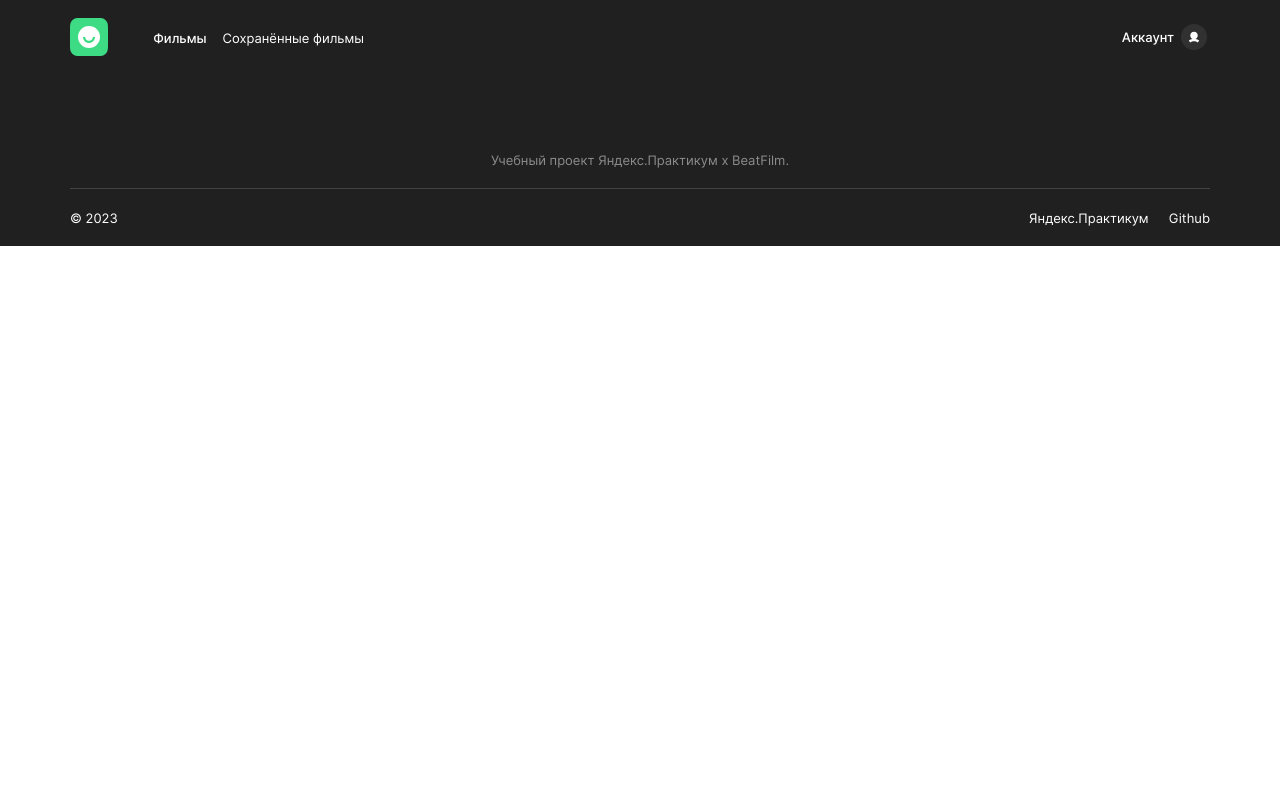
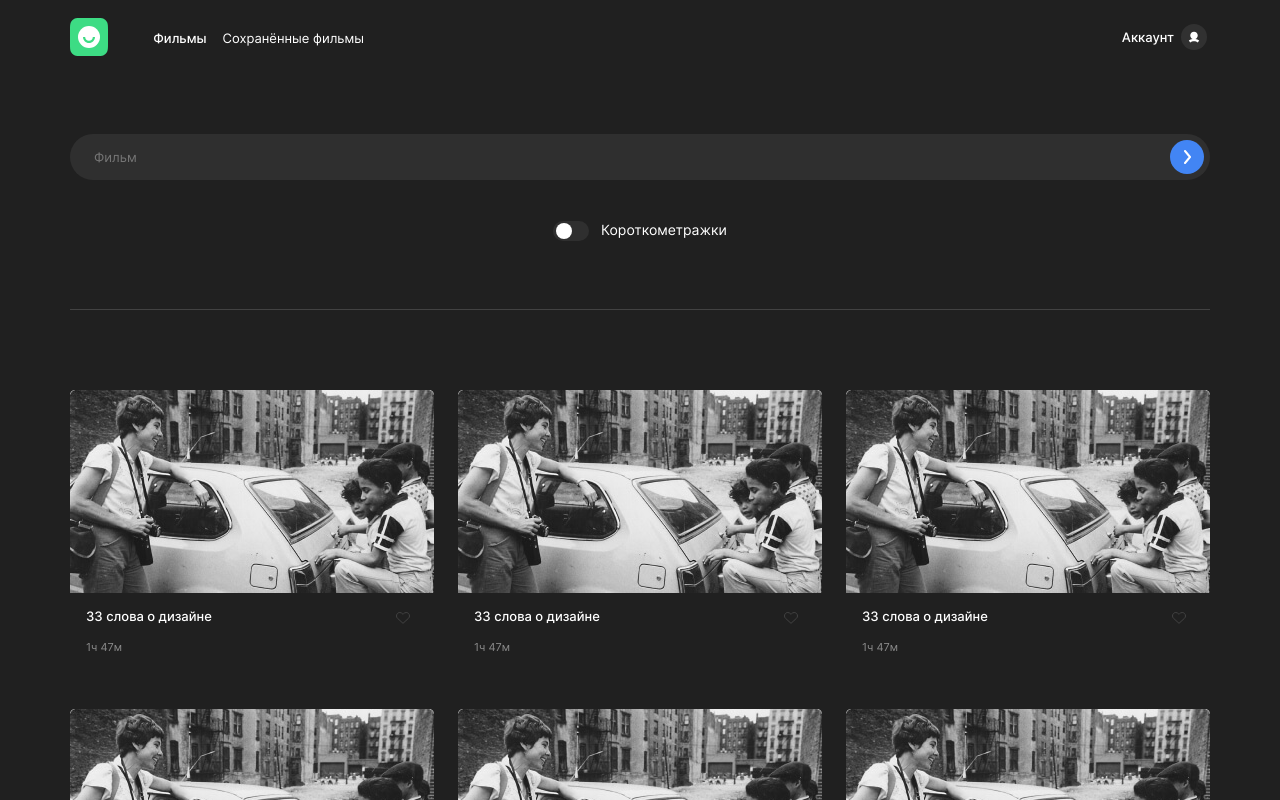
Before and after one commit to Sibisov-Artem/movies-explorer-frontend, a React (Create React App) app: page /saved-movies in a window 1280 px wide. Shown: the top 800 px of the page. Built offline with nearby package versions, Linux system fonts and the light colour scheme.

Commit message:
feat: создать компонент SavedMovies

```diff
--- a/src/components/App/App.jsx
+++ b/src/components/App/App.jsx
@@ -5,6 +5,7 @@ import Header from '../Header/Header';
 import Main from '../Main/Main';
 import Footer from '../Footer/Footer';
 import Movies from '../Movies/Movies';
+import SavedMovies from '../SavedMovies/SavedMovies';
 
 function App() {
   return (
@@ -15,6 +16,7 @@ function App() {
         <Routes>
           <Route path='/' element={<Main />} />
           <Route path='/movies' element={<Movies />} />
+          <Route path='/saved-movies' element={<SavedMovies />} />
         </Routes>
 
         <Footer />
--- a/src/components/MoviesMore/MoviesMore.jsx
+++ b/src/components/MoviesMore/MoviesMore.jsx
@@ -5,7 +5,6 @@ function MoviesMore() {
     <div className="movies-more section">
       <button className="movies-more__btn">Ещё</button>
     </div>
-
   );
 }
 
--- a/src/components/SavedMovies/SavedMovies.css
+++ b/src/components/SavedMovies/SavedMovies.css
@@ -0,0 +1,3 @@
+.saved-movies {
+
+}
--- a/src/components/SavedMovies/SavedMovies.jsx
+++ b/src/components/SavedMovies/SavedMovies.jsx
@@ -0,0 +1,15 @@
+import './SavedMovies.css';
+
+import SearchForm from '../SearchForm/SearchForm';
+import MoviesCardList from '../MoviesCardList/MoviesCardList';
+
+function SavedMovies() {
+  return (
+    <main className="saved-movies">
+      <SearchForm />
+      <MoviesCardList />
+    </main>
+  );
+}
+
+export default SavedMovies;
```
